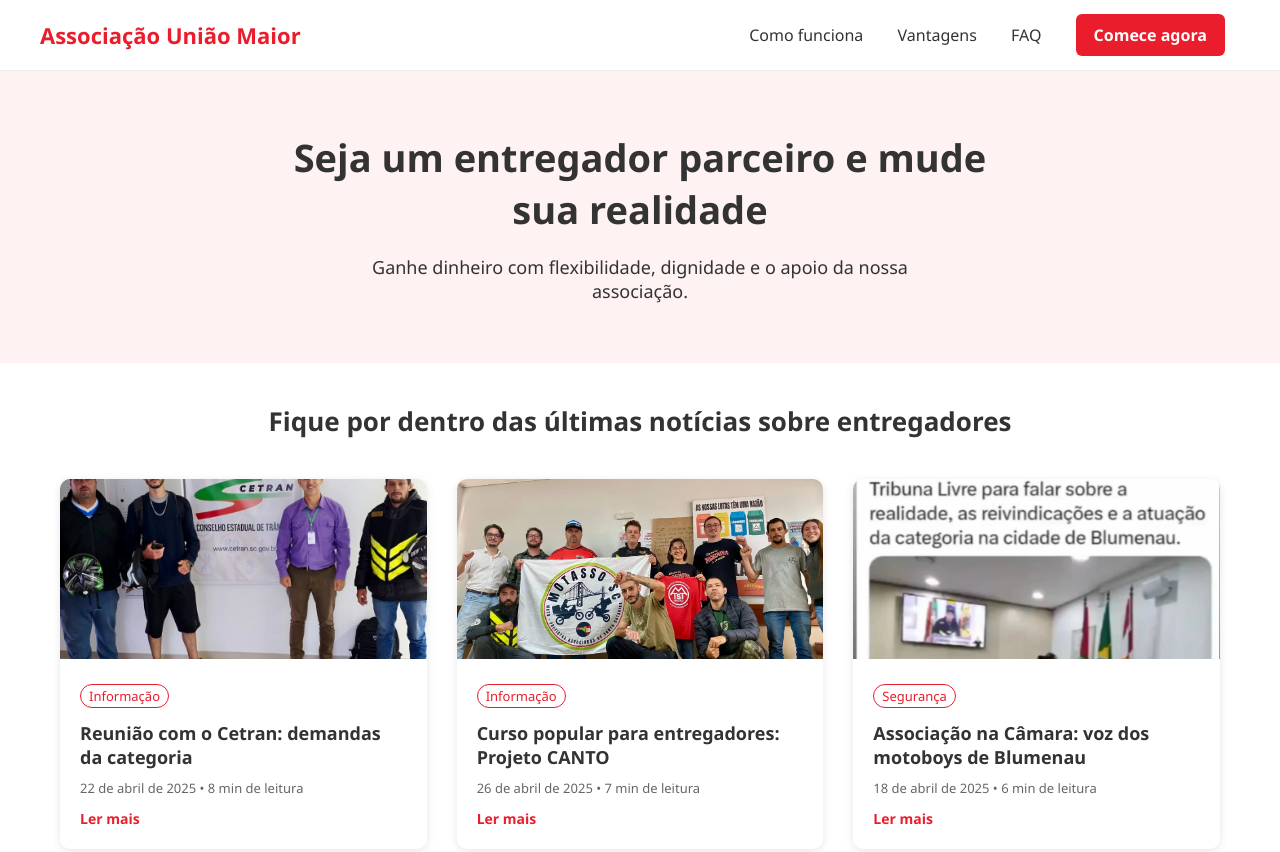
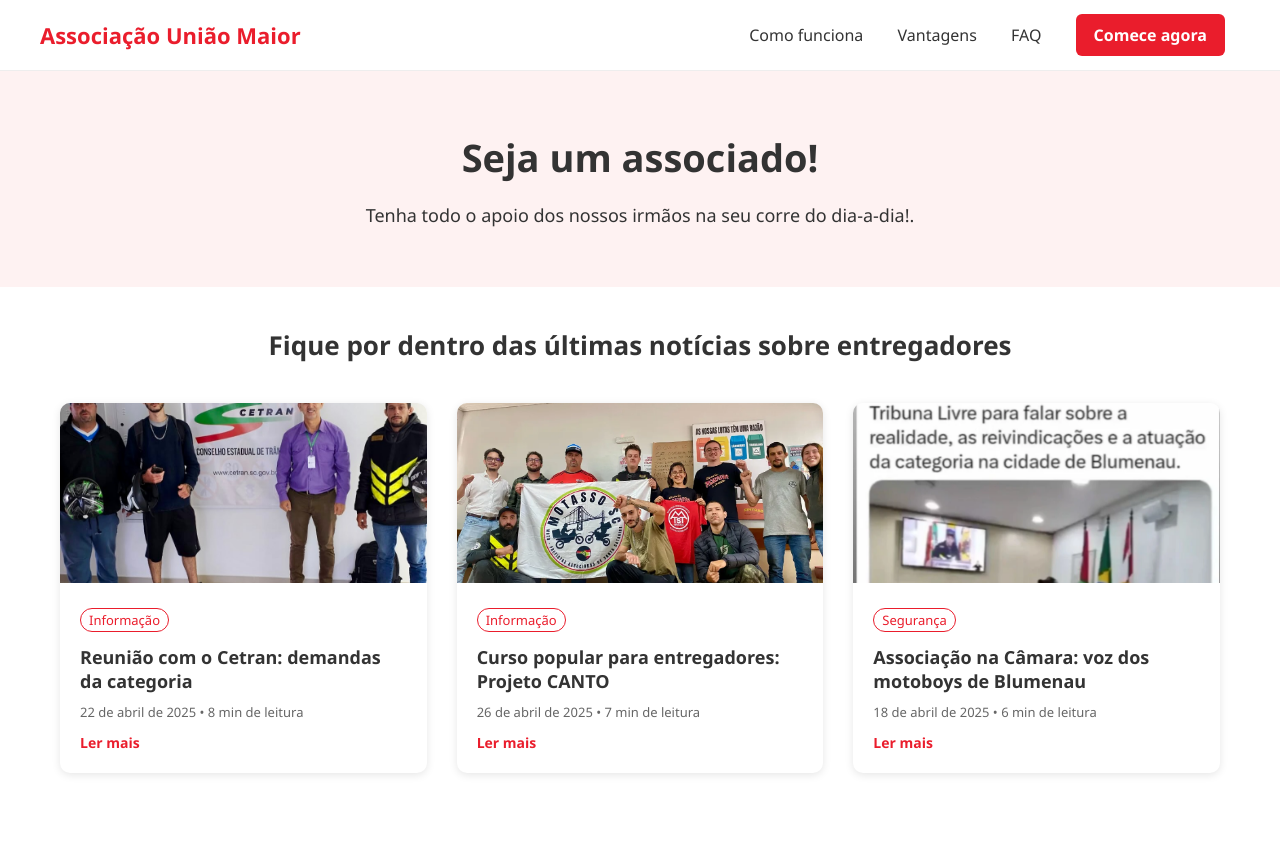
Before and after one commit to motoboysblumenau/aumm, a plain HTML site: page index.html in a window 1280 px wide. Shown: the top 852 px of the page. Drawn offline with Linux system fonts and the light colour scheme.

Commit message:
Update index.html

```diff
--- a/index.html
+++ b/index.html
@@ -174,8 +174,8 @@
 
   <!-- HERO -->
   <section class="hero">
-    <h1>Seja um entregador parceiro e mude sua realidade</h1>
-    <p>Ganhe dinheiro com flexibilidade, dignidade e o apoio da nossa associação.</p>
+    <h1>Seja um associado!</h1>
+    <p>Tenha todo o apoio dos nossos irmãos na seu corre do dia-a-dia!.</p>
   </section>
 
   <!-- NOTÍCIAS -->
```
